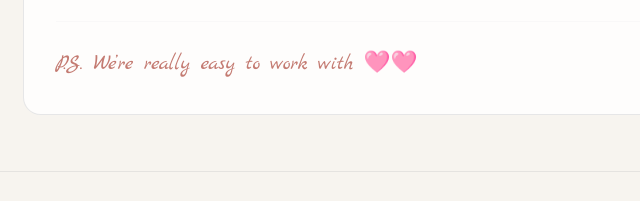
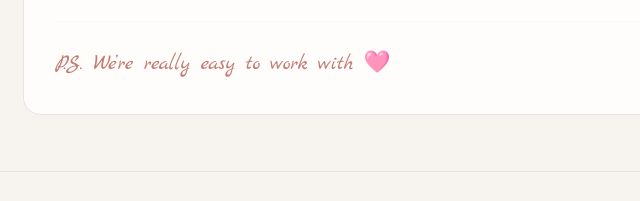
Before and after one commit to eddaosk/portfolio, a website: page exam.html in a window 1280 px wide. Shown: the part 5896-6097 px from the top of the page, 202-842 px from the left. Drawn offline with nearby package versions, Linux system fonts and the light colour scheme.

Commit message:
fix: correct duplicate emoji in footer message

```diff
--- a/exam.html
+++ b/exam.html
@@ -660,7 +660,7 @@
                                 </div>
 
                                 <hr class="exam-divider" />
-                                <p class="handwritten mb-0">P.S. We’re really easy to work with 🩷🩷</p>
+                                <p class="handwritten mb-0">P.S. We’re really easy to work with 🩷</p>
                             </div>
                         </div>
                     </div>
```
Also changed, not shown: da/exam.html (+1 -1 lines).
